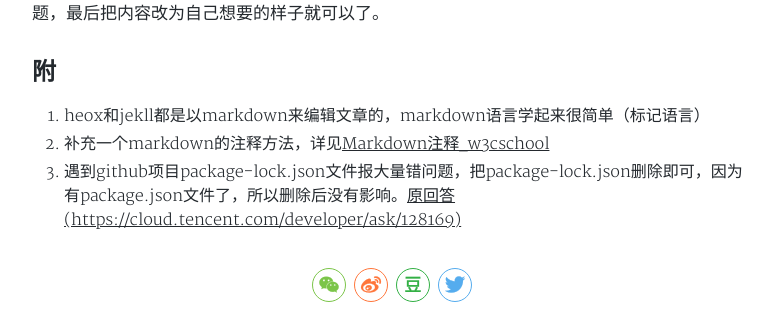
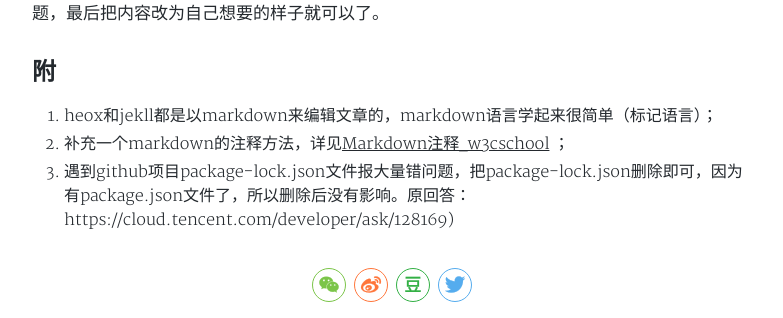
Before and after one commit to ckisaboy/ckisaboy.github.io, a Jekyll site: the page built from _posts/2019-1-23-my-blog.md, in a window 1280 px wide and 900 px high, scrolled down 1052 px. Shown: the part 154-472 px from the top of the window, without its empty margins (248-1031 px from the left). Built offline with Jekyll 4.4.1, drawn with Linux system fonts in a browser that asks for light colours; nearby versions of some CDN libraries; a style sheet for code colours, icons or effects is not loaded; part of the change alters nothing that is shown.

```diff
--- a/_posts/2019-1-23-my-blog.md
+++ b/_posts/2019-1-23-my-blog.md
@@ -5,7 +5,7 @@ subtitle: '我的博客搭建的起因和经过'
 date: 2019-01-23
 author: CK
 categories: 工具
-tags: 工具 markdown
+tags: 工具 Markdown
 ---
 
 ## 前言
@@ -33,6 +33,6 @@ tags: 工具 markdown
 
 
 ## 附
-1. heox和jekll都是以markdown来编辑文章的，markdown语言学起来很简单（标记语言）
-2. 补充一个markdown的注释方法，详见[Markdown注释_w3cschool](https://www.w3cschool.cn/lme/q92a1srq.html)
-3. 遇到github项目package-lock.json文件报大量错问题，把package-lock.json删除即可，因为有package.json文件了，所以删除后没有影响。[原回答(https://cloud.tencent.com/developer/ask/128169)](https://cloud.tencent.com/developer/ask/128169)
+1. heox和jekll都是以markdown来编辑文章的，markdown语言学起来很简单（标记语言）；
+2. 补充一个markdown的注释方法，详见[Markdown注释_w3cschool](https://www.w3cschool.cn/lme/q92a1srq.html) ；
+3. 遇到github项目package-lock.json文件报大量错问题，把package-lock.json删除即可，因为有package.json文件了，所以删除后没有影响。原回答：https://cloud.tencent.com/developer/ask/128169)
```
